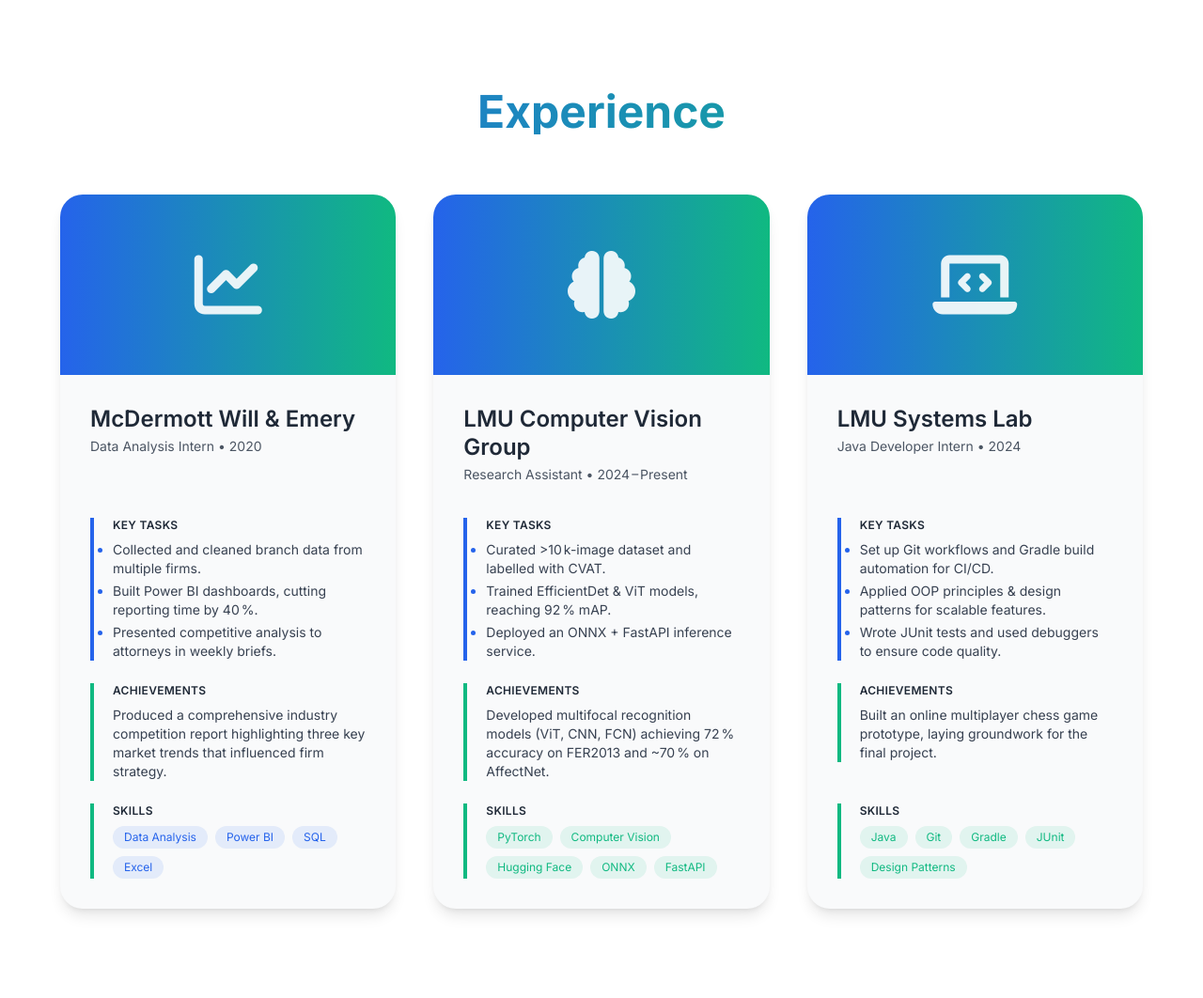
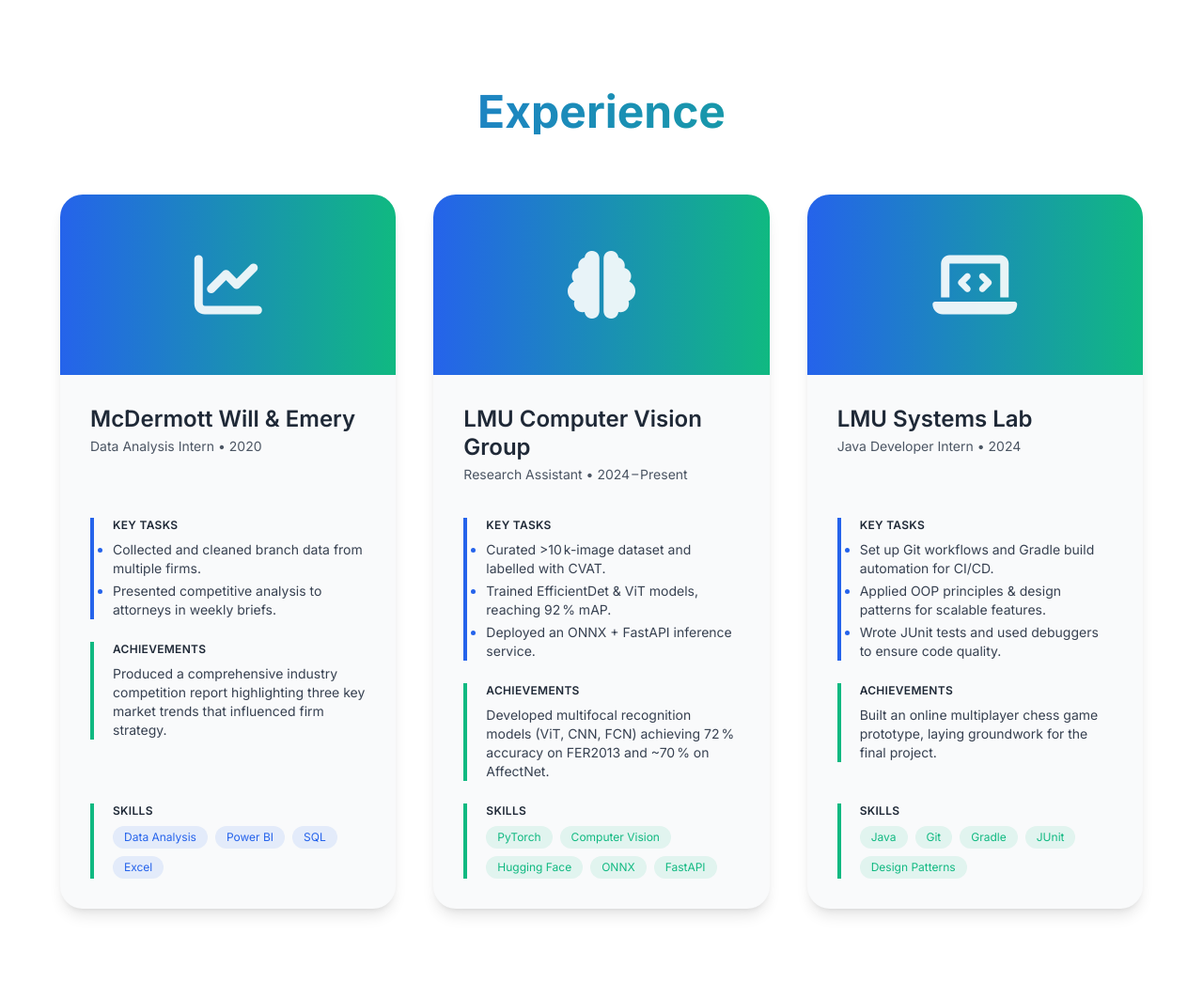
Before and after one commit to 42logos/site-yuanluo, a Flask app: page / in a window 1280 px wide. Shown: the part 2522-3584 px from the top of the page at 94% size. Run offline with Flask 3, Linux system fonts and the light colour scheme; some libraries are stand-ins or nearby versions.

Commit message:
Remove outdated task description from experience section in index.html

```diff
--- a/templates/index.html
+++ b/templates/index.html
@@ -611,7 +611,6 @@
                   <h4 class="font-semibold text-gray-800 dark:text-gray-200 tracking-wide uppercase text-xs mb-2">Key Tasks</h4>
                   <ul class="list-disc marker:text-primary-light dark:marker:text-primary-dark space-y-1 text-gray-700 dark:text-gray-300 text-sm">
                     <li>Collected and cleaned branch data from multiple firms.</li>
-                    <li>Built Power&nbsp;BI dashboards, cutting reporting time by 40 %.</li>
                     <li>Presented competitive analysis to attorneys in weekly briefs.</li>
                   </ul>
                 </div>
```
